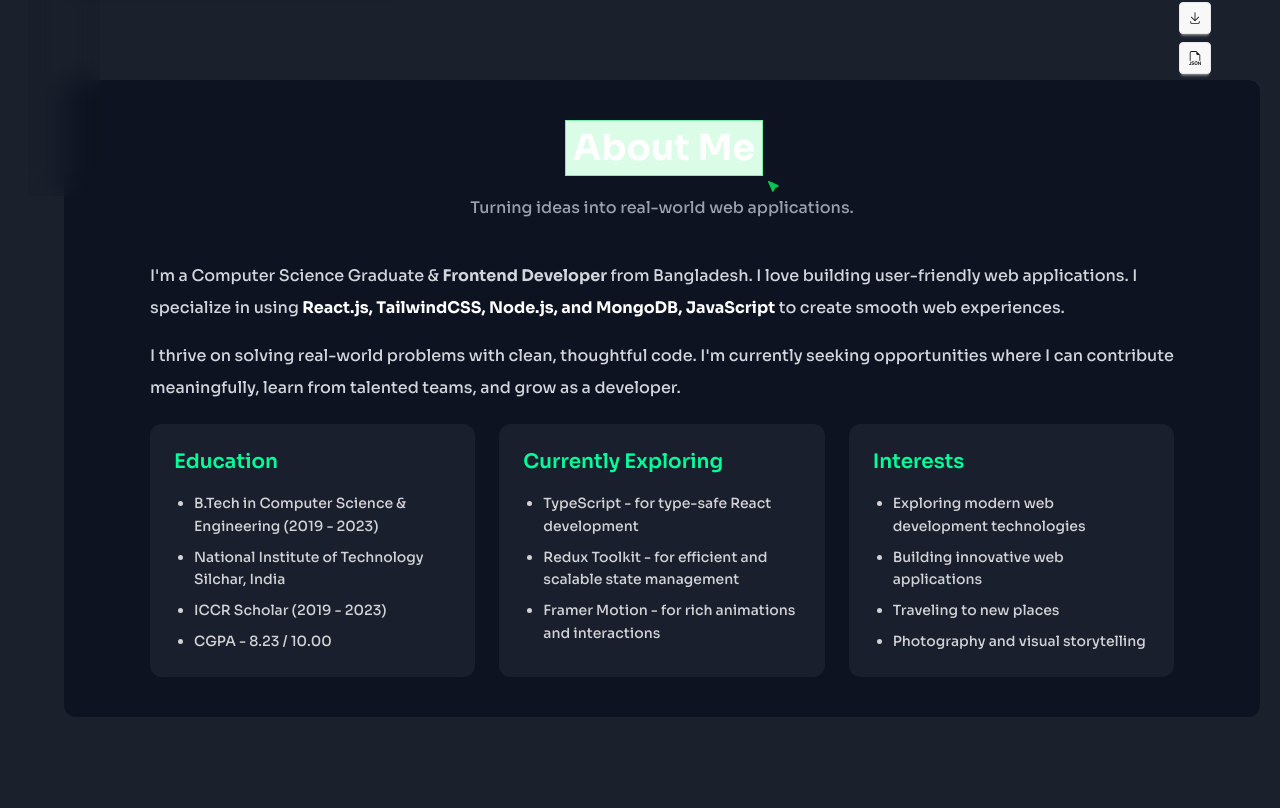
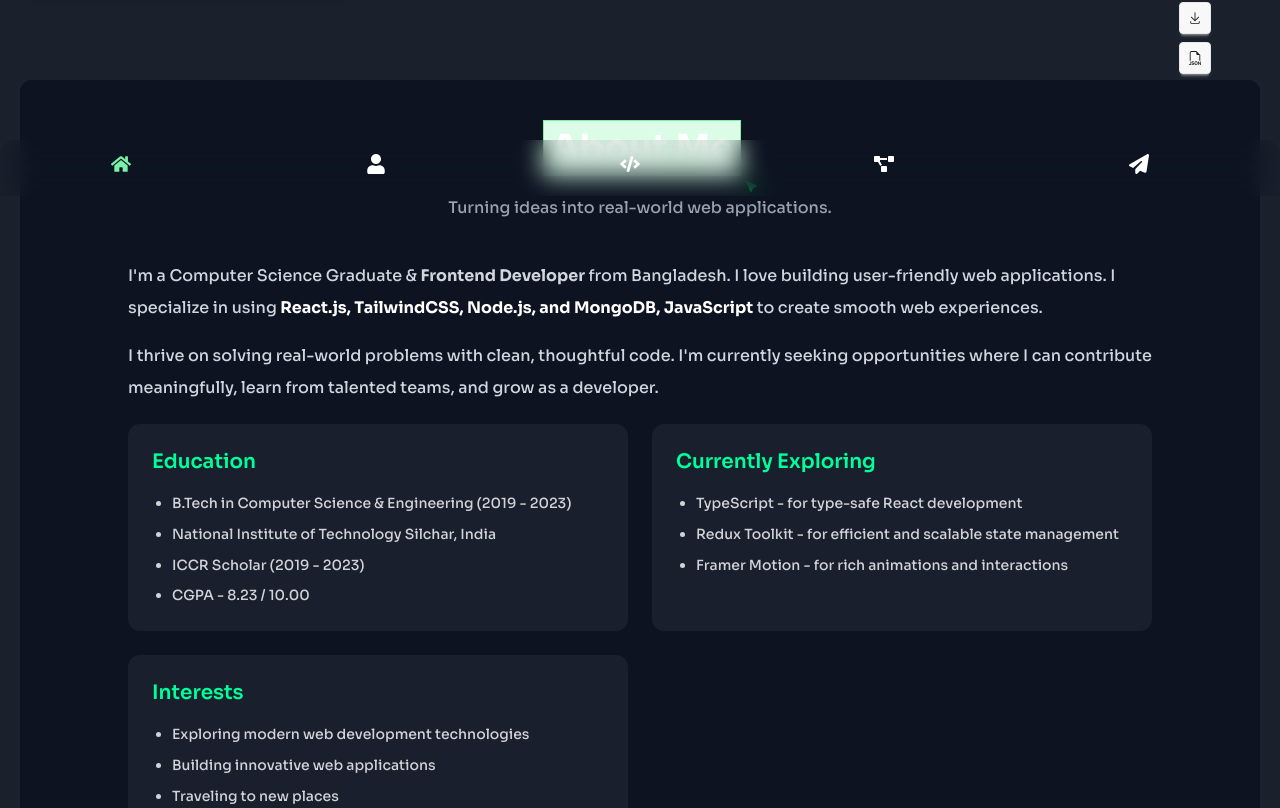
Before and after one commit to Anik-Sarkar-01/anik-sarkar-portfolio, a React (Vite) app: page / in a window 1280 px wide. Shown: the part 612-1420 px from the top of the page. Built offline with nearby package versions, Linux system fonts and the light colour scheme; no server answers.

Commit message:
2xl breakpoint added

```diff
--- a/src/components/AboutMe/AboutMe.jsx
+++ b/src/components/AboutMe/AboutMe.jsx
@@ -43,7 +43,7 @@ const AboutMe = () => {
             {/* Highlights */}
 
             <div className="space-y-6">
-              <div className="grid grid-cols-1 md:grid-cols-2 xl:grid-cols-3 gap-6">
+              <div className="grid grid-cols-1 md:grid-cols-2 2xl:grid-cols-3 gap-6">
                 {data.map((item) => (
                   <InfoCard key={item.id} title={item.title} items={item.items} />
                 ))}
--- a/src/components/Navbar/Navbar.jsx
+++ b/src/components/Navbar/Navbar.jsx
@@ -104,8 +104,8 @@ const Navbar = () => {
     return (
 
         <>
-            <div className=" bg-[#1A202C]/10 rounded-tl-2xl rounded-tr-2xl fixed -bottom-2 z-50 xl:top-32 xl:left-5 w-full xl:w-fit backdrop-blur-md text-white xl:ms-2">
-                <ul className="menu menu-horizontal xl:menu-vertical px-1 text-lg items-center w-full xl:w-fit justify-around xl:gap-8">{navLinks}</ul>
+            <div className=" bg-[#1A202C]/10 rounded-tl-2xl rounded-tr-2xl fixed -bottom-2 z-50 2xl:top-32 2xl:left-5 w-full 2xl:w-fit backdrop-blur-md text-white 2xl:ms-2">
+                <ul className="menu menu-horizontal 2xl:menu-vertical px-1 text-lg items-center w-full 2xl:w-fit justify-around 2xl:gap-8">{navLinks}</ul>
             </div>
         </>
     );
--- a/src/pages/Home/Home.jsx
+++ b/src/pages/Home/Home.jsx
@@ -16,7 +16,7 @@ const Home = () => {
         <>
             <div className='flex'>
                 <Navbar></Navbar>
-                <div className='space-y-14 lg:space-y-28 pt-3 px-5 xl:ps-16 w-full xl:w-7xl mx-auto'>
+                <div className='space-y-14 lg:space-y-28 pt-3 px-5 2xl:ps-16 w-full 2xl:w-7xl mx-auto'>
                     <Element name='home'>
                         <div className="font-bold text-2xl md:text-3xl flex items-center gap-2 text-white mb-2 ms-2">
                             <span>Anik</span>
```
